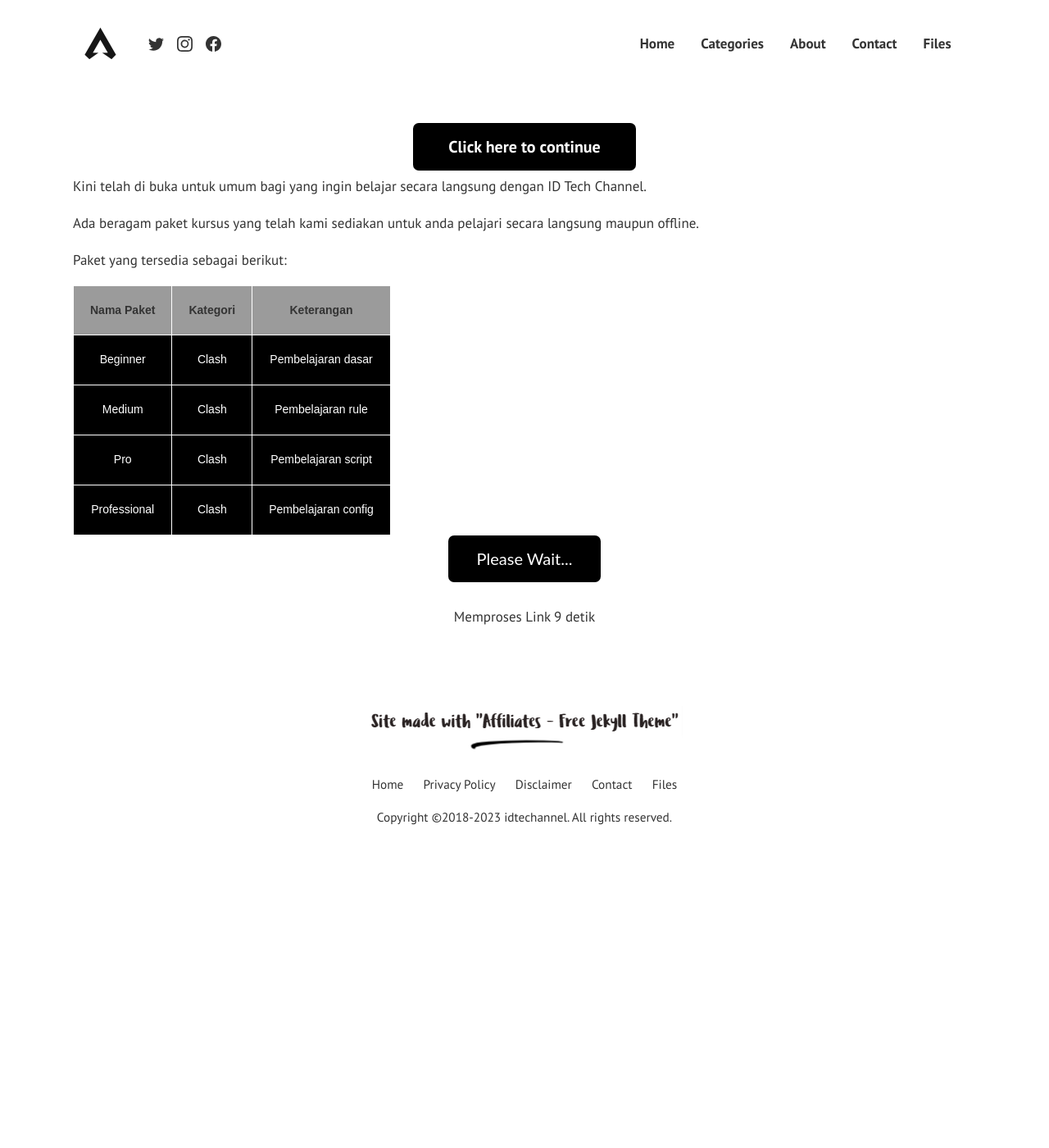
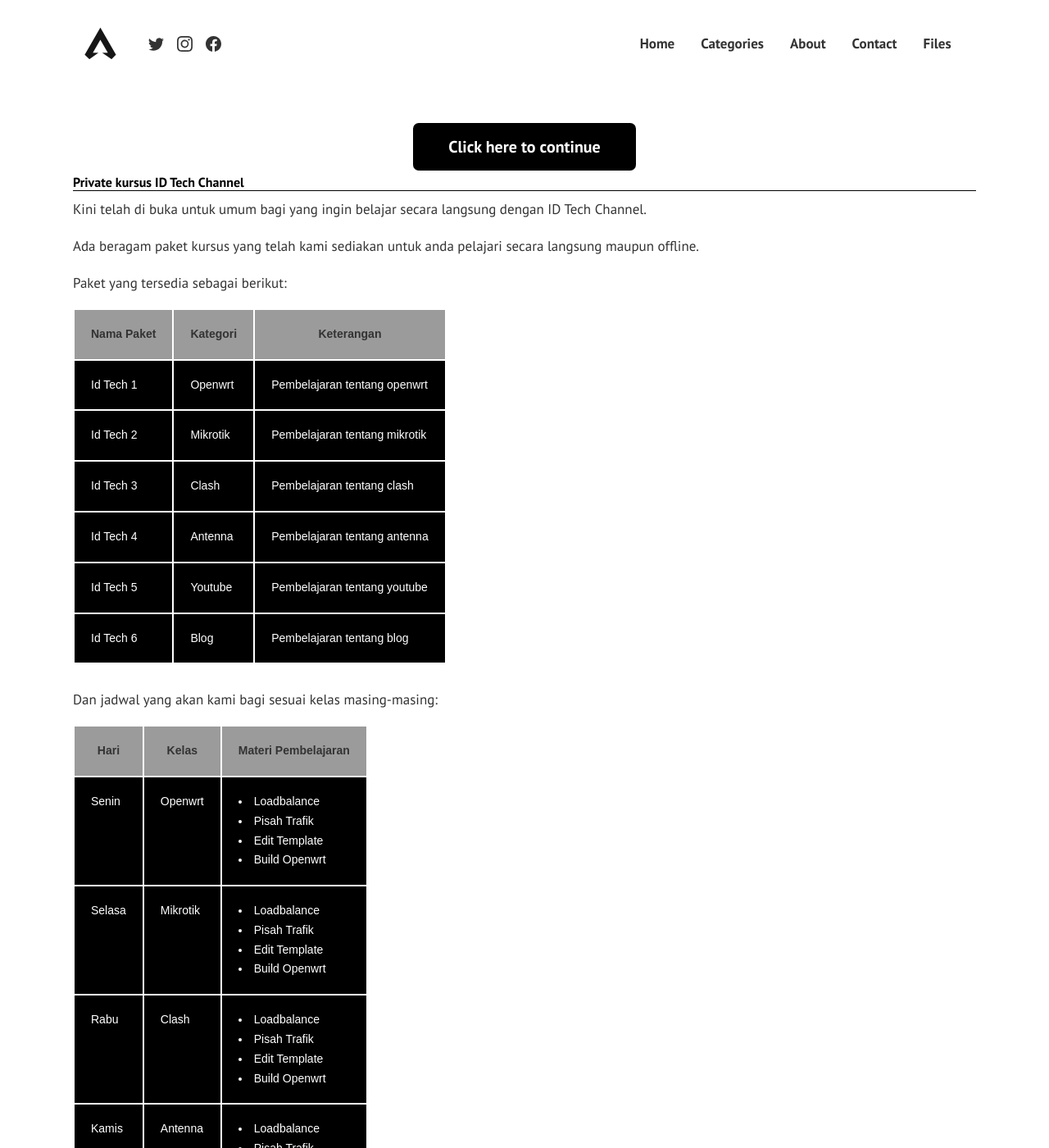
Before and after one commit to mwnsofficial/idtechannel, a Jekyll site: the page built from pages/download/idtechannel-v1.md, in a window 1280 px wide and 1400 px high. Shown: the whole window at 82% size. Built offline with Jekyll 4.4.1, drawn with Linux system fonts in a browser that asks for light colours; comment, search, counter and statistics services are not loaded; some of the changed text lies outside the part shown.

Commit message:
Update safelink.html

```diff
--- a/_layouts/safelink.html
+++ b/_layouts/safelink.html
@@ -4,6 +4,10 @@
 <style>
 h1 {
   font-size:21px;
+  border-bottom: 1px solid #000;
+}
+h3 {
+  font-size:16px;
   border-bottom: 1px solid #000;
 }
 /* Safelink idtechannel*/
@@ -130,10 +134,19 @@
 </div>
 
 <! -- artikel -->
-<h2>Private kursus ID Tech Channel</h2>
+<h3>Private kursus ID Tech Channel</h3>
 <p>Kini telah di buka untuk umum bagi yang ingin belajar secara langsung dengan ID Tech Channel.</p>
 <p>Ada beragam paket kursus yang telah kami sediakan untuk anda pelajari secara langsung maupun offline.</p>
 <p>Paket yang tersedia sebagai berikut:</p>
+<style type="text/css">
+.tg  {border-collapse:collapse;border-spacing:1;}
+.tg td{border-color:black;border-style:solid;border-width:2px;font-family:Arial, sans-serif;font-size:14px;
+  overflow:hidden;padding:18px 20px;word-break:normal;}
+.tg th{border-color:black;border-style:solid;border-width:2px;font-family:Arial, sans-serif;font-size:14px;
+  font-weight:normal;overflow:hidden;padding:18px 20px;word-break:normal;}
+.tg .tg-tmgx{background-color:#9b9b9b;border-color:#ffffff;font-weight:bold;text-align:center;vertical-align:top}
+.tg .tg-7k2u{background-color:#000000;border-color:#ffffff;text-align:left;vertical-align:top}
+</style>
 <table class="tg">
 <thead>
   <tr>
@@ -144,24 +157,158 @@
 </thead>
 <tbody>
   <tr>
-    <td class="tg-7k2u"><span style="color:#FFF">Beginner</span></td>
-    <td class="tg-7k2u"><span style="color:#FFF">Clash</span></td>
-    <td class="tg-7k2u"><span style="color:#FFF">Pembelajaran dasar</span></td>
+    <td class="tg-7k2u"><span style="color:#FFF">Id Tech 1</span></td>
+    <td class="tg-7k2u"><span style="color:#FFF">Openwrt</span></td>
+    <td class="tg-7k2u"><span style="color:#FFF">Pembelajaran tentang openwrt</span></td>
   </tr>
   <tr>
-    <td class="tg-7k2u"><span style="color:#FFF">Medium</span></td>
-    <td class="tg-7k2u"><span style="color:#FFF">Clash</span></td>
-    <td class="tg-7k2u"><span style="color:#FFF">Pembelajaran rule</span></td>
+    <td class="tg-7k2u"><span style="color:#FFF">Id Tech 2</span></td>
+    <td class="tg-7k2u"><span style="color:#FFF">Mikrotik</span></td>
+    <td class="tg-7k2u"><span style="color:#FFF">Pembelajaran tentang mikrotik</span></td>
   </tr>
   <tr>
-    <td class="tg-7k2u"><span style="color:#FFF">Pro</span></td>
+    <td class="tg-7k2u"><span style="color:#FFF">Id Tech 3</span></td>
     <td class="tg-7k2u"><span style="color:#FFF">Clash</span></td>
-    <td class="tg-7k2u"><span style="color:#FFF">Pembelajaran script</span></td>
+    <td class="tg-7k2u"><span style="color:#FFF">Pembelajaran tentang clash</span></td>
   </tr>
   <tr>
-    <td class="tg-7k2u"><span style="color:#FFF">Professional</span></td>
+    <td class="tg-7k2u"><span style="color:#FFF">Id Tech 4</span></td>
+    <td class="tg-7k2u"><span style="color:#FFF">Antenna</span></td>
+    <td class="tg-7k2u"><span style="color:#FFF">Pembelajaran tentang antenna</span></td>
+  </tr>
+  <tr>
+    <td class="tg-7k2u"><span style="color:#FFF">Id Tech 5</span></td>
+    <td class="tg-7k2u"><span style="color:#FFF">Youtube</span></td>
+    <td class="tg-7k2u"><span style="color:#FFF">Pembelajaran tentang youtube</span></td>
+  </tr>
+  <tr>
+    <td class="tg-7k2u"><span style="color:#FFF">Id Tech 6</span></td>
+    <td class="tg-7k2u"><span style="color:#FFF">Blog</span></td>
+    <td class="tg-7k2u"><span style="color:#FFF">Pembelajaran tentang blog</span></td>
+  </tr>
+</tbody>
+</table>
+<br>
+<p>Dan jadwal yang akan kami bagi sesuai kelas masing-masing:</p>
+<table class="tg">
+<thead>
+  <tr>
+    <th class="tg-tmgx">Hari</th>
+    <th class="tg-tmgx">Kelas</th>
+    <th class="tg-tmgx">Materi Pembelajaran</th>
+  </tr>
+</thead>
+<tbody>
+  <tr>
+    <td class="tg-7k2u"><span style="color:#FFF">Senin</span></td>
+    <td class="tg-7k2u"><span style="color:#FFF">Openwrt</span></td>
+    <td class="tg-7k2u"><span style="color:#FFF">
+    <li style="color:#FFF">Loadbalance</li>
+    <li style="color:#FFF">Pisah Trafik</li>
+    <li style="color:#FFF">Edit Template</li>
+    <li style="color:#FFF">Build Openwrt</li>
+    </span></td>
+  </tr>
+  <tr>
+    <td class="tg-7k2u"><span style="color:#FFF">Selasa</span></td>
+    <td class="tg-7k2u"><span style="color:#FFF">Mikrotik</span></td>
+    <td class="tg-7k2u"><span style="color:#FFF">
+    <li style="color:#FFF">Loadbalance</li>
+    <li style="color:#FFF">Pisah Trafik</li>
+    <li style="color:#FFF">Edit Template</li>
+    <li style="color:#FFF">Build Openwrt</li>
+    </span></td>
+    </span></td>
+  </tr>
+  <tr>
+    <td class="tg-7k2u"><span style="color:#FFF">Rabu</span></td>
     <td class="tg-7k2u"><span style="color:#FFF">Clash</span></td>
-    <td class="tg-7k2u"><span style="color:#FFF">Pembelajaran config</span></td>
+    <td class="tg-7k2u"><span style="color:#FFF">
+    <li style="color:#FFF">Loadbalance</li>
+    <li style="color:#FFF">Pisah Trafik</li>
+    <li style="color:#FFF">Edit Template</li>
+    <li style="color:#FFF">Build Openwrt</li>
+    </span></td>
+  </tr>
+  <tr>
+    <td class="tg-7k2u"><span style="color:#FFF">Kamis</span></td>
+    <td class="tg-7k2u"><span style="color:#FFF">Antenna</span></td>
+    <td class="tg-7k2u"><span style="color:#FFF">
+    <li style="color:#FFF">Loadbalance</li>
+    <li style="color:#FFF">Pisah Trafik</li>
+    <li style="color:#FFF">Edit Template</li>
+    <li style="color:#FFF">Build Openwrt</li>
+    </span></td>
+  </tr>
+  <tr>
+    <td class="tg-7k2u"><span style="color:#FFF">Jum'at</span></td>
+    <td class="tg-7k2u"><span style="color:#FFF">Youtube</span></td>
+    <td class="tg-7k2u"><span style="color:#FFF">
+    <li style="color:#FFF">Loadbalance</li>
+    <li style="color:#FFF">Pisah Trafik</li>
+    <li style="color:#FFF">Edit Template</li>
+    <li style="color:#FFF">Build Openwrt</li>
+    </span></td>
+  </tr>
+  <tr>
+    <td class="tg-7k2u"><span style="color:#FFF">Sabtu</span></td>
+    <td class="tg-7k2u"><span style="color:#FFF">Blog</span></td>
+    <td class="tg-7k2u"><span style="color:#FFF">
+    <li style="color:#FFF">Loadbalance</li>
+    <li style="color:#FFF">Pisah Trafik</li>
+    <li style="color:#FFF">Edit Template</li>
+    <li style="color:#FFF">Build Openwrt</li>
+    </span></td>
+  </tr>
+</tbody>
+</table>
+<br>
+<p>Daftar harga paket yang akan kami bagi sediakan sesuai kelas masing-masing:</p>
+<table class="tg">
+<thead>
+  <tr>
+    <th class="tg-tmgx">Nama Paket</th>
+    <th class="tg-tmgx">Harga</th>
+    <th class="tg-tmgx">Massa</th>
+    <th class="tg-tmgx">Pendaftaran</th>
+  </tr>
+</thead>
+<tbody>
+  <tr>
+    <td class="tg-7k2u"><span style="color:#FFF">Openwrt</span></td>
+    <td class="tg-7k2u"><span style="color:#FFF">150.000,-</span></td>
+    <td class="tg-7k2u"><span style="color:#FFF"></span></td>
+    <td class="tg-7k2u"><span style="color:#FFF"></span></td>
+  </tr>
+  <tr>
+    <td class="tg-7k2u"><span style="color:#FFF">Mikrotik</span></td>
+    <td class="tg-7k2u"><span style="color:#FFF">200.000,-</span></td>
+    <td class="tg-7k2u"><span style="color:#FFF"></span></td>
+    <td class="tg-7k2u"><span style="color:#FFF"></span></td>
+  </tr>
+  <tr>
+    <td class="tg-7k2u"><span style="color:#FFF">Clash</span></td>
+    <td class="tg-7k2u"><span style="color:#FFF">150.000,-</span></td>
+    <td class="tg-7k2u"><span style="color:#FFF"></span></td>
+    <td class="tg-7k2u"><span style="color:#FFF"></span></td>
+  </tr>
+  <tr>
+    <td class="tg-7k2u"><span style="color:#FFF">Antenna</span></td>
+    <td class="tg-7k2u"><span style="color:#FFF">150.000,-</span></td>
+    <td class="tg-7k2u"><span style="color:#FFF"></span></td>
+    <td class="tg-7k2u"><span style="color:#FFF"></span></td>
+  </tr>
+  <tr>
+    <td class="tg-7k2u"><span style="color:#FFF">Youtube</span></td>
+    <td class="tg-7k2u"><span style="color:#FFF">200.000,-</span></td>
+    <td class="tg-7k2u"><span style="color:#FFF"></span></td>
+    <td class="tg-7k2u"><span style="color:#FFF"></span></td>
+  </tr>
+  <tr>
+    <td class="tg-7k2u"><span style="color:#FFF">Blog</span></td>
+    <td class="tg-7k2u"><span style="color:#FFF">200.000,-</span></td>
+    <td class="tg-7k2u"><span style="color:#FFF"></span></td>
+    <td class="tg-7k2u"><span style="color:#FFF"></span></td>
   </tr>
 </tbody>
 </table>
```
